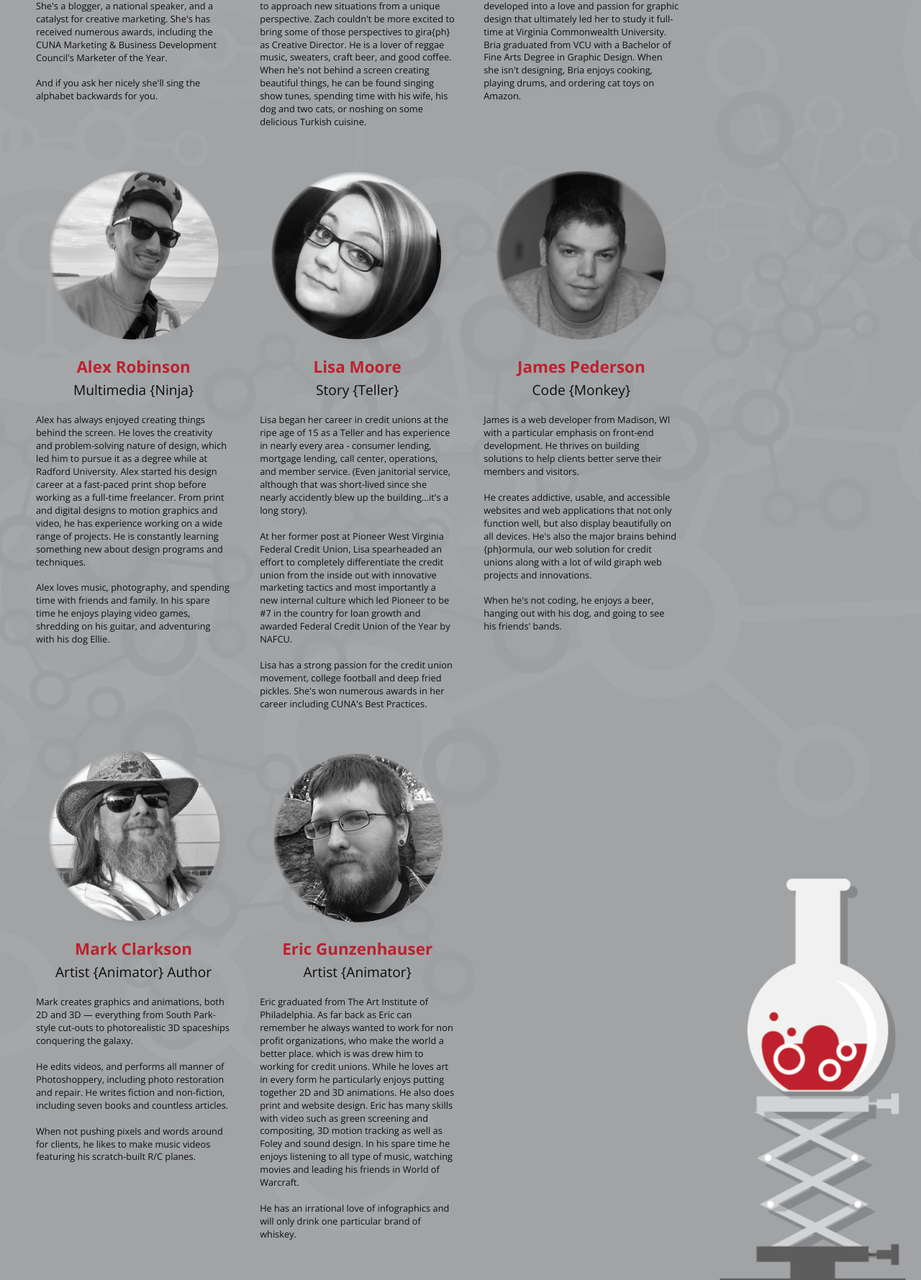
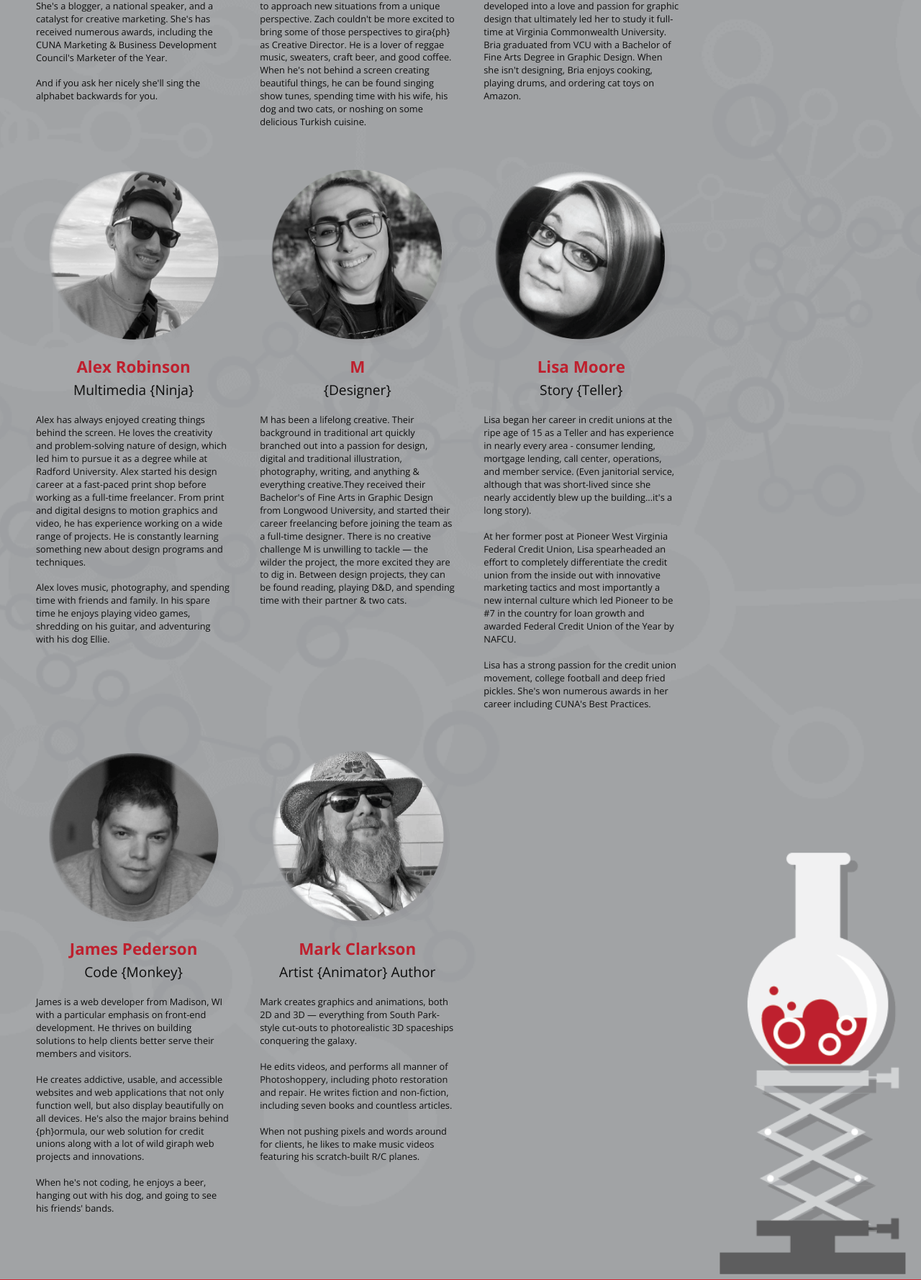
Before and after one commit to giraphcreative/giraphcu.com, a PHP site: page / in a window 1280 px wide. Shown: the part 2957-4736 px from the top of the page at 72% size. Run offline with PHP 8.4, Linux system fonts and the light colour scheme; some web fonts are replaced.

Commit message:
Add M to the people section.

```diff
--- a/index.php
+++ b/index.php
@@ -140,7 +140,18 @@
 				<p>Alex loves music, photography, and spending time with friends and family. In his spare time he enjoys playing video games, shredding on his guitar, and adventuring with his dog Ellie.</p>
 
 			</div>
-			<div class="bio clear">
+			<div class="bio">
+
+				<div class="pic">
+					<img src="img/photo-m.png">
+				</div>
+
+				<h3>M</h3>
+				<h4>{Designer}</h4>
+				<p>M has been a lifelong creative. Their background in traditional art quickly branched out into a passion for design, digital and traditional illustration, photography, writing, and anything & everything creative.They received their Bachelor's of Fine Arts in Graphic Design from Longwood University, and started their career freelancing before joining the team as a full-time designer. There is no creative challenge M is unwilling to tackle — the wilder the project, the more excited they are to dig in. Between design projects, they can be found reading, playing D&D, and spending time with their partner & two cats.</p>
+
+			</div>
+			<div class="bio">
 
 				<div class="pic">
 					<img src="img/photo-lisa.png">
@@ -166,7 +177,7 @@
 				<p>When he's not coding, he enjoys a beer, hanging out with his dog, and going to see his friends' bands.</p>
 
 			</div>
-			<div class="bio clear">
+			<div class="bio">
 
 				<div class="pic">
 					<img src="img/photo-mark.png">
@@ -179,6 +190,7 @@
 				<p>When not pushing pixels and words around for clients, he likes to make music videos featuring his scratch-built R/C planes.</p>
 
 			</div>
+			<!---
 			<div class="bio">
 
 				<div class="pic">
@@ -191,6 +203,7 @@
 				<p>He has an irrational love of infographics and will only drink one particular brand of whiskey.</p>
 
 			</div>
+			--->
 		</div>
 
 	</section>
```
Also changed, not shown: img/photo-m.png (added).
